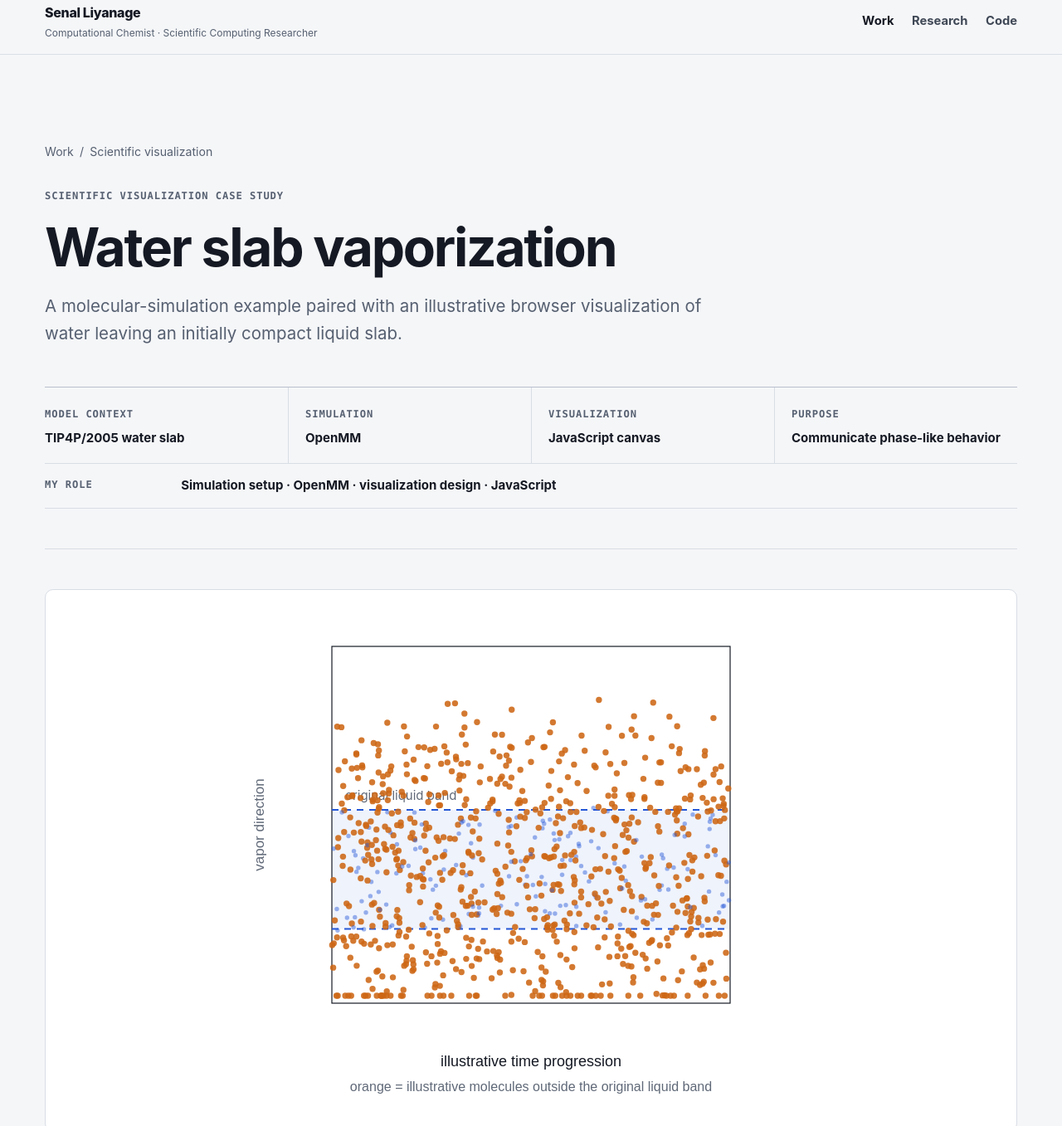
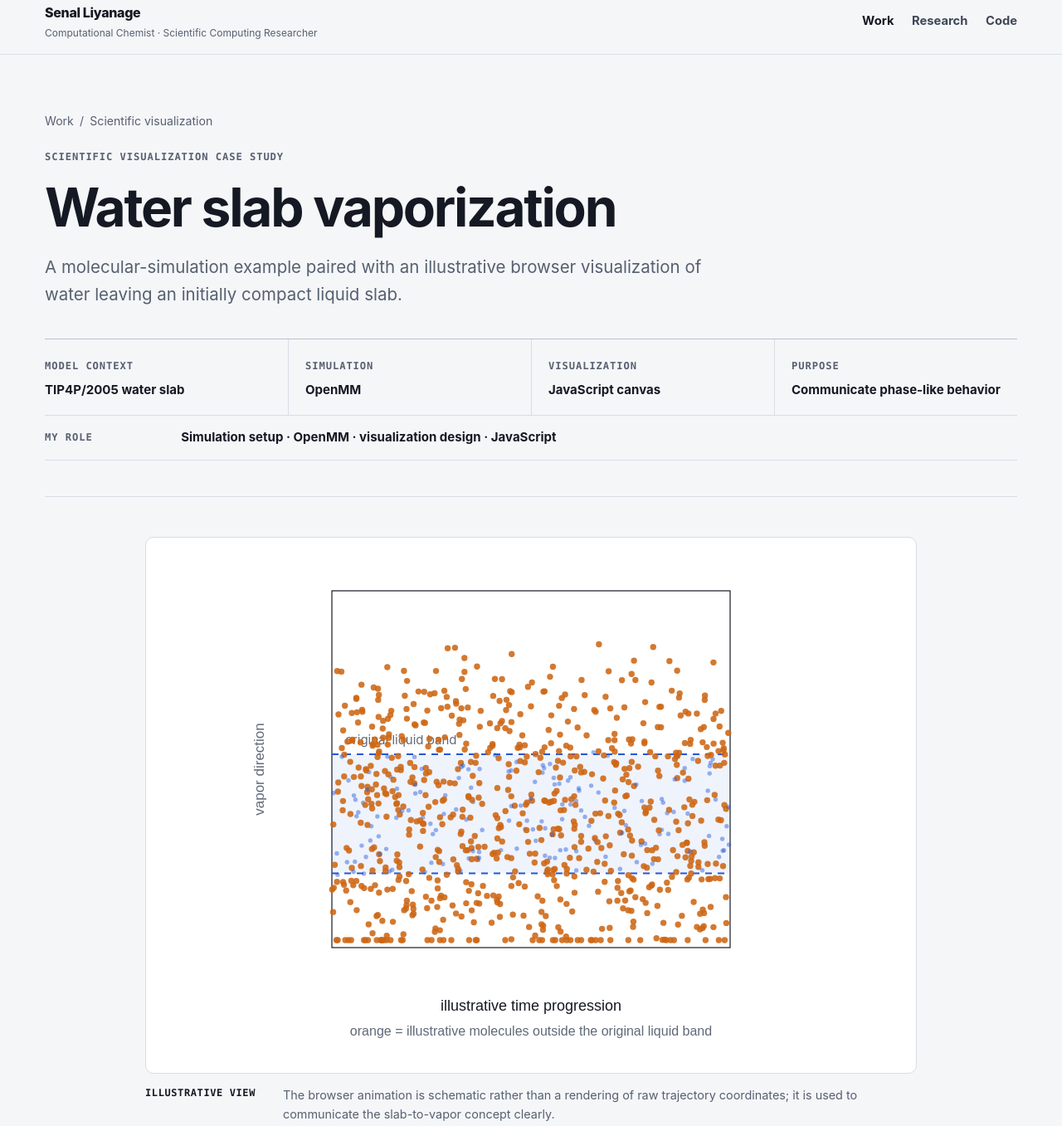
Before and after one commit to senal-liyanage/senal-liyanage.github.io, a plain HTML site: page projects/water-vaporization/index.html in a window 1280 px wide. Shown: the part 13-1370 px from the top of the page at 83% size. Drawn offline with Linux system fonts and the light colour scheme.

Commit message:
tighten water visualization case study layout

```diff
--- a/assets/css/style.css
+++ b/assets/css/style.css
@@ -1206,3 +1206,37 @@ h3 {
     justify-content: flex-start;
   }
 }
+
+
+/* Water visualization case-study polish */
+.water-case-page .case-hero {
+  padding: 4.2rem 0 2.65rem;
+}
+
+.water-case-page .breadcrumb {
+  margin-bottom: 1.35rem;
+}
+
+.water-case-page .case-meta {
+  margin-top: 2.35rem;
+}
+
+.water-visual-stage {
+  max-width: 930px;
+  margin-left: auto;
+  margin-right: auto;
+}
+
+.water-visual-stage .canvas-shell {
+  padding: 0.8rem;
+}
+
+.water-visual-stage .canvas-shell canvas {
+  width: min(100%, 800px);
+}
+
+@media (max-width: 680px) {
+  .water-case-page .case-hero {
+    padding: 3.3rem 0 2.35rem;
+  }
+}
```
